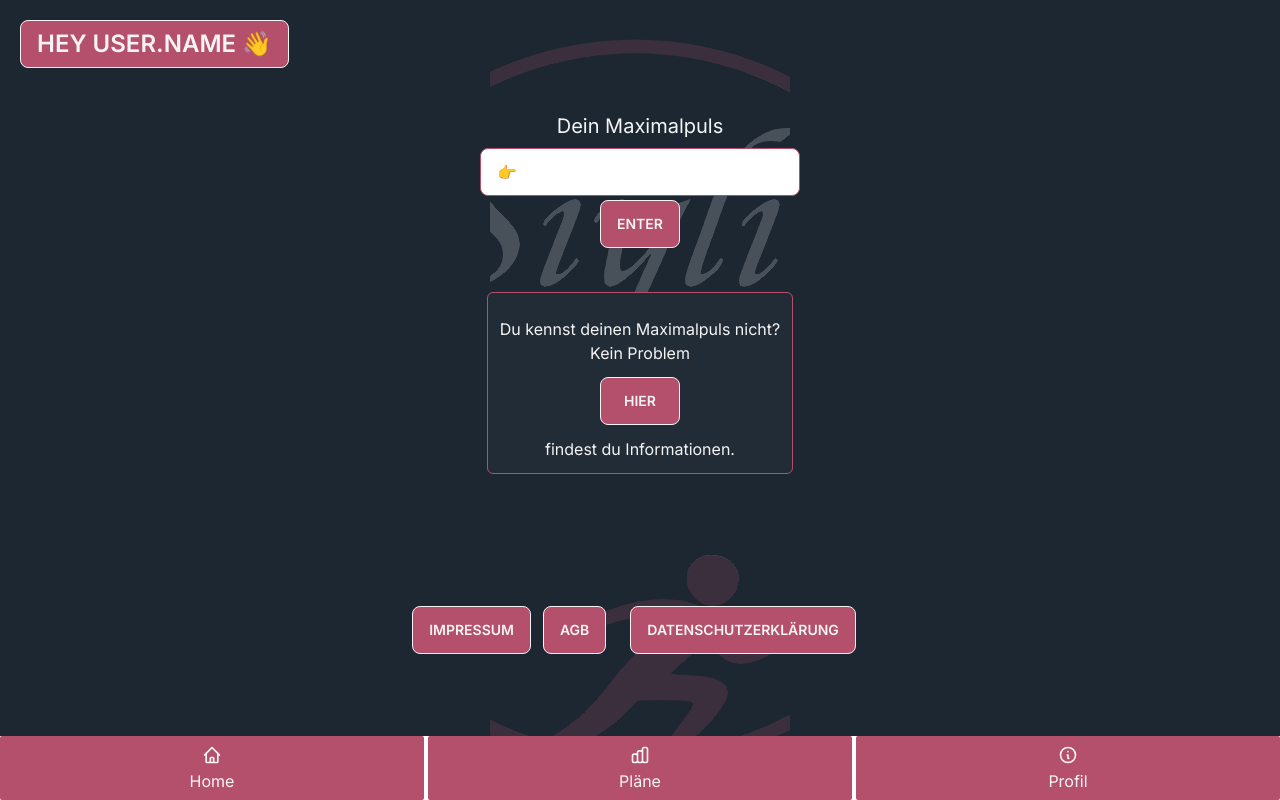
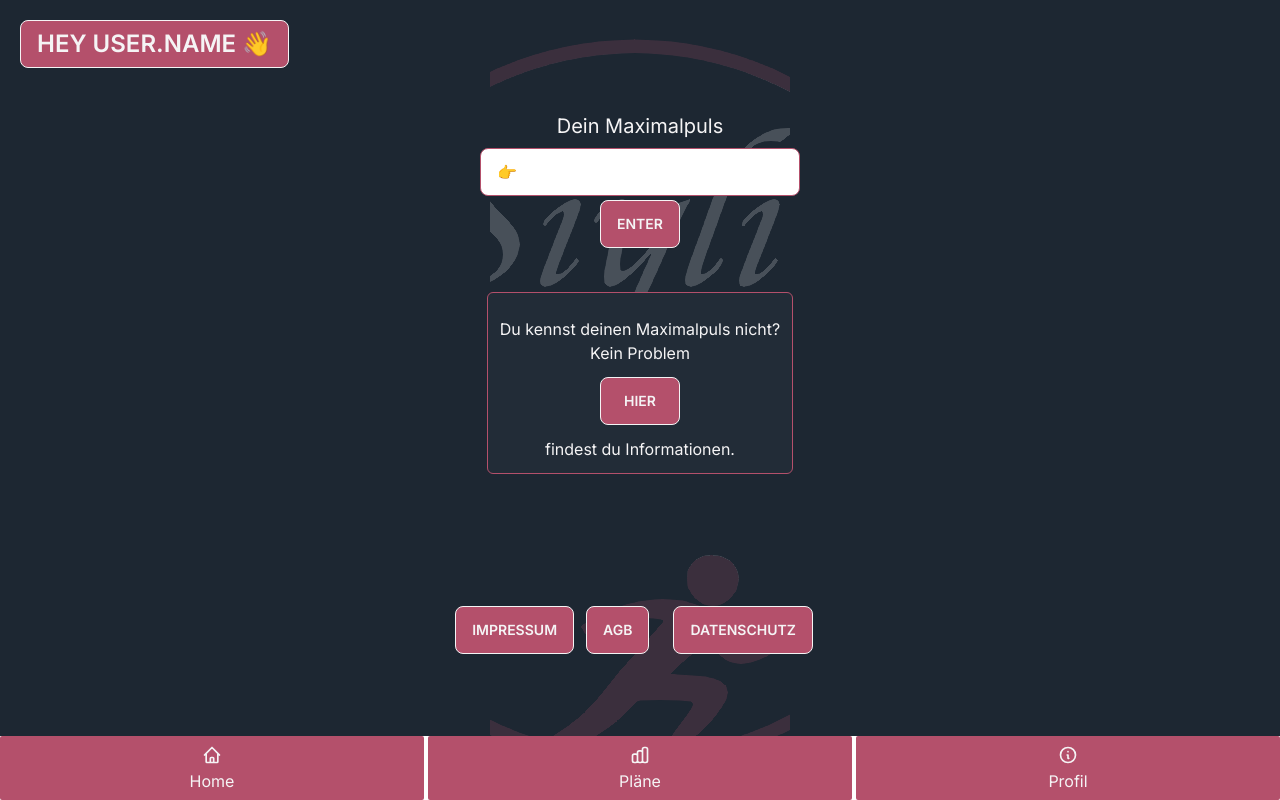
Before and after one commit to FrankSiyli/Triathlon-App-2.0, a Next.js app: page /profil in a window 1280 px wide. Built offline with nearby package versions, Linux system fonts and the light colour scheme.

Commit message:
href bug fix

```diff
--- a/src/app/(pages)/datenschutz/page.js
+++ b/src/app/(pages)/datenschutz/page.js
@@ -47,7 +47,7 @@ function Page() {
         die für uns als verantwortliche Stelle zuständige Behörde. Eine Liste
         der Aufsichtsbehörden (für den nichtöffentlichen Bereich) mit Anschrift
         finden Sie unter:{" "}
-        <Link to="https://www.bfdi.bund.de/DE/Service/Anschriften/Laender/Laender-node.html">
+        <Link href="https://www.bfdi.bund.de/DE/Service/Anschriften/Laender/Laender-node.html">
           https://www.bfdi.bund.de/DE/Service/Anschriften/Laender/Laender-node.html.
         </Link>
         <p>Kontaktformular</p>
--- a/src/app/(pages)/profil/page.js
+++ b/src/app/(pages)/profil/page.js
@@ -50,7 +50,7 @@ function Page() {
             className="btn m-3 bg-red border border-light text-light"
             href="/datenschutz"
           >
-            Datenschutzerklärung
+            Datenschutz
           </Link>
         </div>
       </div>
```
